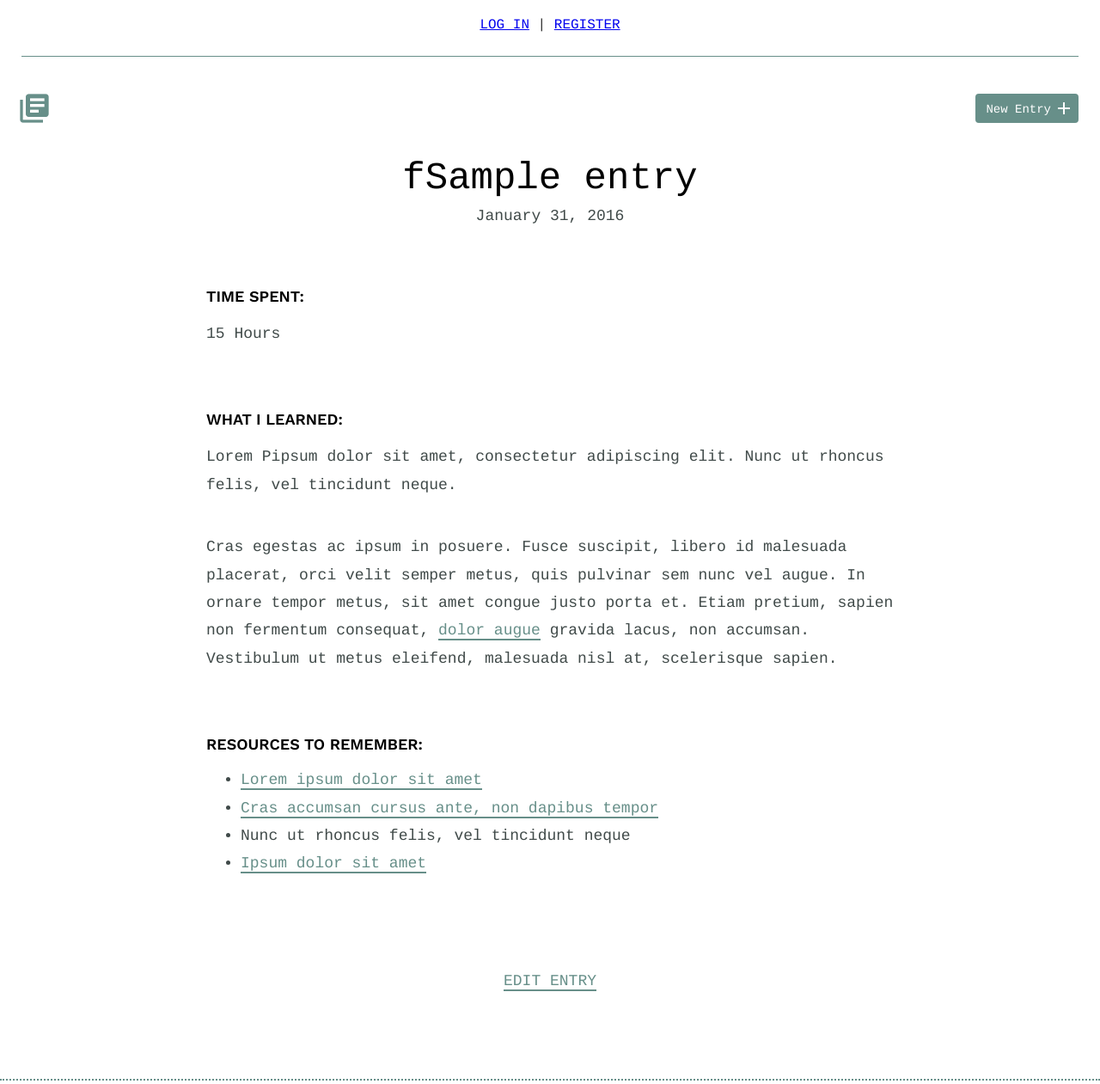
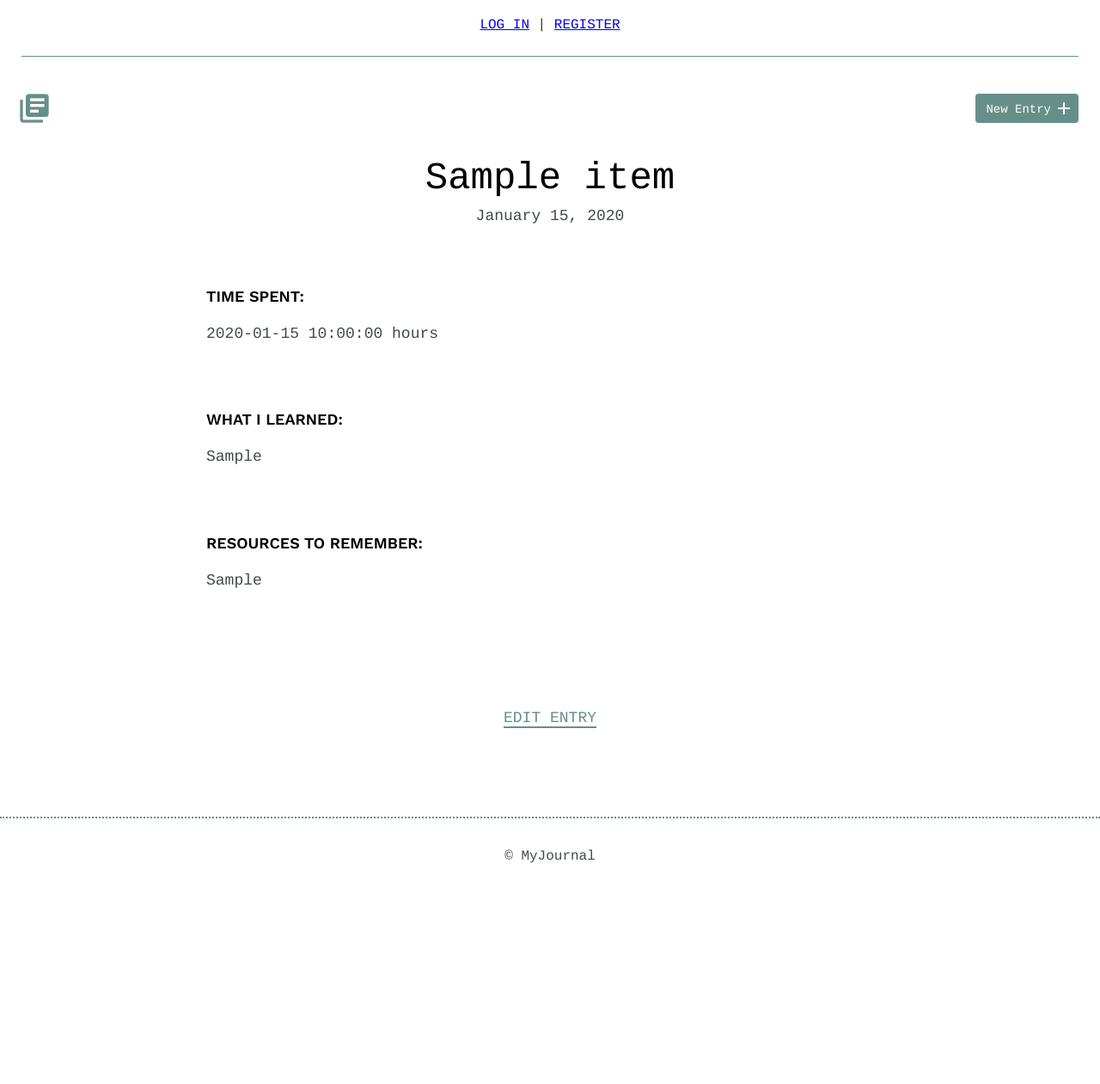
Before and after one commit to gidsey/project_05, a Python web app: template templates/detail.html in a window 1280 px wide. Shown: the top 1261 px of the page at 86% size. After the commit the page ends 1004 px from the top, so only its background shows below. Run offline with Jinja, Linux system fonts and the light colour scheme; the template is opened without the code that fills it: most values are stand-ins (such as "Sample title", 1, 10 or a date in 2020).

Commit message:
html output on detail page

```diff
--- a/app.py
+++ b/app.py
@@ -113,7 +113,7 @@ def new():
                               date=form.date.data,
                               timeSpent=form.timeSpent.data,
                               whatILearned=form.whatILearned.data,
-                              ResourcesToRemember=form.ResourcesToRemember.data
+                              resourcesToRemember=form.ResourcesToRemember.data
                               )
         flash("Entry created successfully!", "success")
         return redirect(url_for('index'))
--- a/models.py
+++ b/models.py
@@ -45,7 +45,7 @@ class Entries(Model):
     date = DateField()
     timeSpent = IntegerField()
     whatILearned = TextField()
-    ResourcesToRemember = TextField()
+    resourcesToRemember = TextField()
 
     class Meta:
         """Define the DB."""
--- a/templates/detail.html
+++ b/templates/detail.html
@@ -42,28 +42,34 @@
         <section>
             <div class="container">
                 <div class="entry-list single">
+                    {% for item in entry %}
                     <article>
-                        <h1>f{{ entry.title }}</h1>
-                        <time datetime="2016-01-31">January 31, 2016</time>
+                        <h1>{{ item.title }}</h1>
+                        <time datetime="{{ item.date }}">{{ item.date.strftime('%B %d, %Y') }}</time>
                         <div class="entry">
                             <h3>Time Spent: </h3>
-                            <p>15 Hours</p>
+                            <p>{{ item.timeSpent }} hours</p>
                         </div>
                         <div class="entry">
                             <h3>What I Learned:</h3>
-                            <p>Lorem Pipsum dolor sit amet, consectetur adipiscing elit. Nunc ut rhoncus felis, vel tincidunt neque.</p>
-                            <p>Cras egestas ac ipsum in posuere. Fusce suscipit, libero id malesuada placerat, orci velit semper metus, quis pulvinar sem nunc vel augue. In ornare tempor metus, sit amet congue justo porta et. Etiam pretium, sapien non fermentum consequat, <a href="">dolor augue</a> gravida lacus, non accumsan. Vestibulum ut metus eleifend, malesuada nisl at, scelerisque sapien.</p>
+                            <p>{{ item.whatILearned|safe }}</p>
+
+
+                            <!-- <p>Lorem Pipsum dolor sit amet, consectetur adipiscing elit. Nunc ut rhoncus felis, vel tincidunt neque.</p>
+                            <p>Cras egestas ac ipsum in posuere. Fusce suscipit, libero id malesuada placerat, orci velit semper metus, quis pulvinar sem nunc vel augue. In ornare tempor metus, sit amet congue justo porta et. Etiam pretium, sapien non fermentum consequat, <a href="">dolor augue</a> gravida lacus, non accumsan. Vestibulum ut metus eleifend, malesuada nisl at, scelerisque sapien.</p> -->
                         </div>
                         <div class="entry">
                             <h3>Resources to Remember:</h3>
-                            <ul>
+                             <p>{{ item.resourcesToRemember|safe }}</p>
+                            <!-- <ul>
                                 <li><a href="">Lorem ipsum dolor sit amet</a></li>
                                 <li><a href="">Cras accumsan cursus ante, non dapibus tempor</a></li>
                                 <li>Nunc ut rhoncus felis, vel tincidunt neque</li>
                                 <li><a href="">Ipsum dolor sit amet</a></li>
-                            </ul>
+                            </ul> -->
                         </div>
                     </article>
+                    {% endfor %}
                 </div>
             </div>
             <div class="edit">
--- a/templates/index.html
+++ b/templates/index.html
@@ -50,7 +50,7 @@
                         {% for entry in entries %}
                           <article>
                             <h2><a href="{{ url_for('detail', id=entry.id) }}">{{ entry.title }}</a></h2>
-                             <time datetime={{ entry.date }}>{{ entry.date.strftime('%B %d, %Y') }}</time>
+                             <time datetime="{{ entry.date }}">{{ entry.date.strftime('%B %d, %Y') }}</time>
                              <p>by {{ entry.username }} <i>(id: {{ entry.id }})</i></p>
                            </article>
 
--- a/templates/new.html
+++ b/templates/new.html
@@ -49,7 +49,7 @@
                         <input id="title" type="text" name="title"><br>
                         <label for="date">Date</label>
                         <input id="date" type="date" name="date"><br>
-                        <label for="time-spent"> Time Spent (in minutes)</label>
+                        <label for="time-spent"> Time Spent (hours)</label>
                         <input id="time-spent" type="text" name="timeSpent"><br>
                         <label for="what-i-learned">What I Learned</label>
                         <textarea id="what-i-learned" rows="5" name="whatILearned"></textarea>
```
